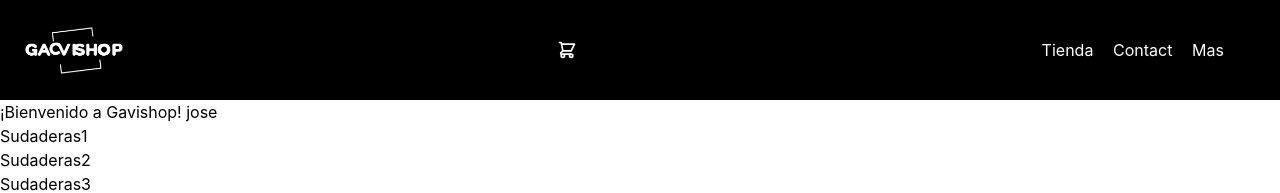
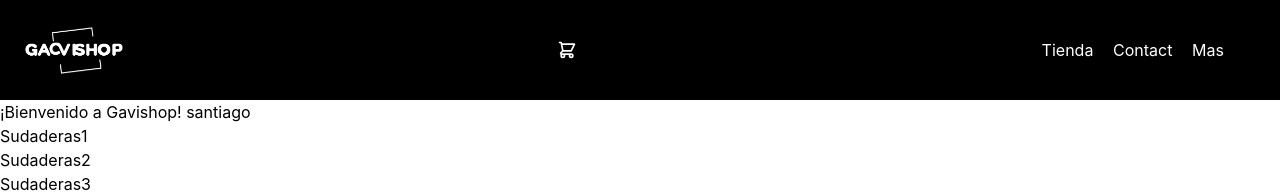
Before and after one commit to joselantifeka/ProyectoReactJS, a React (Create React App) app: page / in a window 1280 px wide. Shown: the top 193 px of the page. Built offline with nearby package versions, Linux system fonts and the light colour scheme.

Commit message:
Se corrigieron algunas cosas para el Tercer desafio

```diff
--- a/src/App.js
+++ b/src/App.js
@@ -6,7 +6,7 @@ function App() {
     <div className="App">
       <header className="App-header">
         <NavBar />
-        <ItemListContainer name='jose' />
+        <ItemListContainer greeting='santiago' />
       </header>
     </div>
   );
--- a/src/components/ItemListContainer.jsx
+++ b/src/components/ItemListContainer.jsx
@@ -1,8 +1,8 @@
 
-function ItemListContainer(props){
+function ItemListContainer({greeting}){
     return(
         <div>
-        <p>¡Bienvenido a Gavishop! {props.name}</p>
+        <p>¡Bienvenido a Gavishop! {greeting}</p>
         <div>Sudaderas1</div>
         <div>Sudaderas2</div>
         <div>Sudaderas3</div>
```
